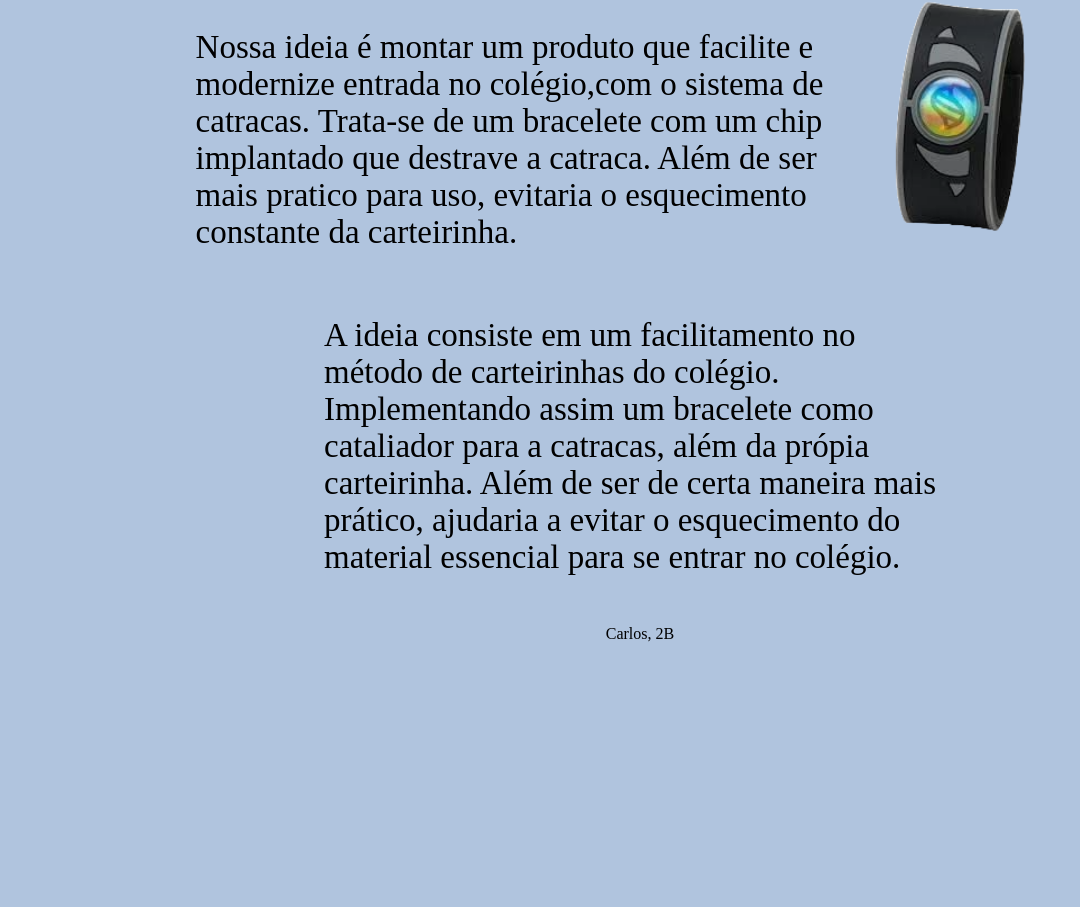
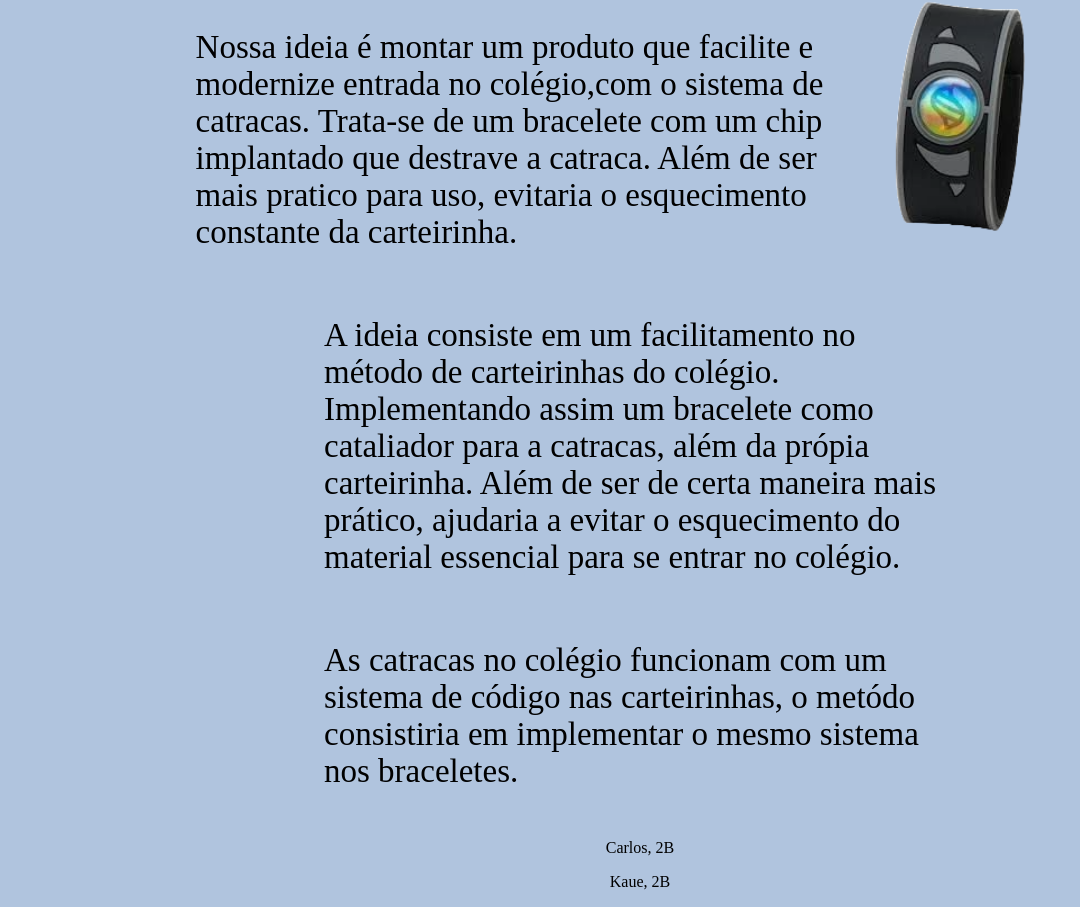
Before and after one commit to caduuzz/bracelete-electra, a plain HTML site: page index.html in a window 1280 px wide. Shown: the part 151-1058 px from the top of the page, without its empty margins (0-1080 px from the left). Before the commit the page ends 810 px from the top, so only its background shows below. Drawn offline with Linux system fonts and the light colour scheme.

Commit message:
Add files via upload

```diff
--- a/index.html
+++ b/index.html
@@ -15,13 +15,19 @@
      o esquecimento constante da carteirinha.</p>
    <img class=img2 src="bracelete.png">
 
-   <p class= para1> A ideia consiste em um facilitamento no método de carteirinhas do colégio.
+   <p class= para2> A ideia consiste em um facilitamento no método de carteirinhas do colégio.
      Implementando assim um bracelete como cataliador para a catracas, além da própia carteirinha.
     Além de ser de certa maneira mais prático, ajudaria a evitar o esquecimento do material essencial
     para se entrar no colégio.
     </p>
+
+   <p class= para3> As catracas no colégio funcionam com um sistema de código nas carteirinhas,
+    o metódo consistiria em implementar o mesmo sistema nos braceletes.
+  </p>
+
     <footer>
       <p>Carlos, 2B</p>
+      <P>Kaue, 2B</P>
     </footer>
 
 
```
